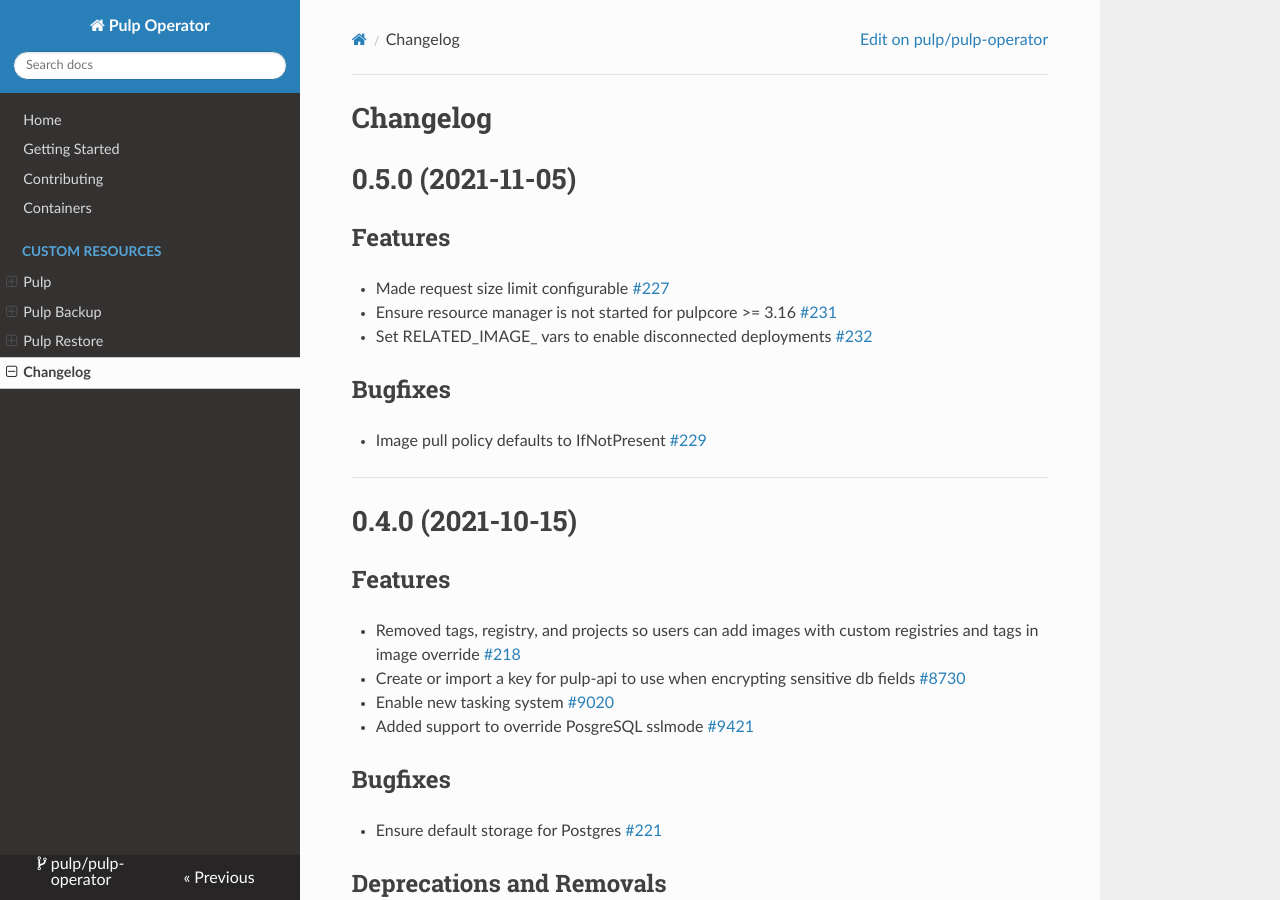
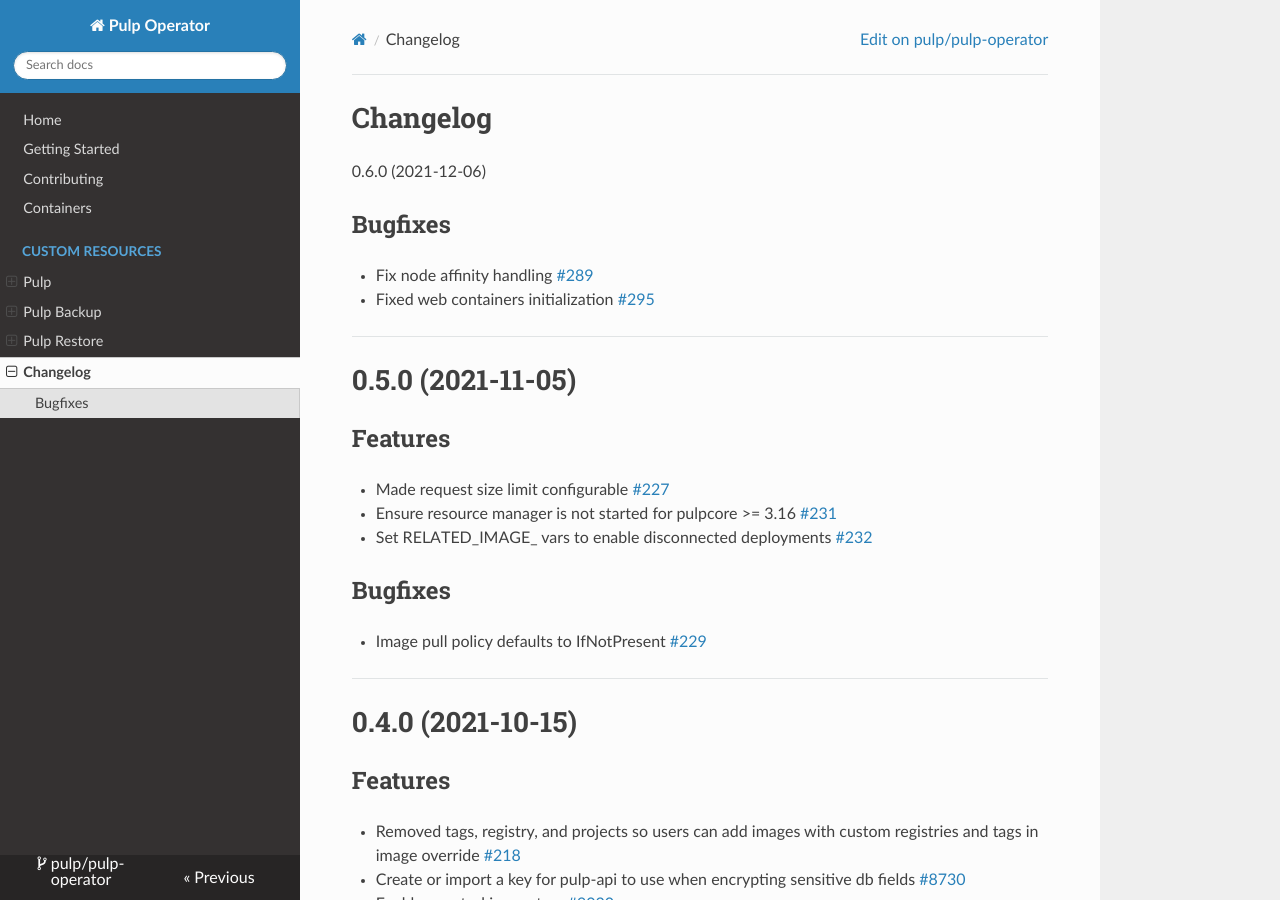
Before and after one commit to pulp/pulp-operator, an MkDocs documentation site: the page built from docs/CHANGES.md, in a window 1280 px wide and 900 px high. Built offline with MkDocs 1.6.1, drawn with Linux system fonts in a browser that asks for light colours; nearby versions of some CDN libraries.

Commit message:
Building 0.6.0 changelog
[noissue]

```diff
--- a/docs/CHANGES.md
+++ b/docs/CHANGES.md
@@ -12,6 +12,20 @@ Changelog
 --->
 
 <!-- TOWNCRIER -->
+
+0.6.0 (2021-12-06)
+
+Bugfixes
+--------
+
+- Fix node affinity handling
+  [#289](https://github.com/pulp/pulp-operator/issues/289)
+- Fixed web containers initialization
+  [#295](https://github.com/pulp/pulp-operator/issues/295)
+
+
+----
+
 
 0.5.0 (2021-11-05)
 ==================
```
Also changed, not shown: 2 other files.
